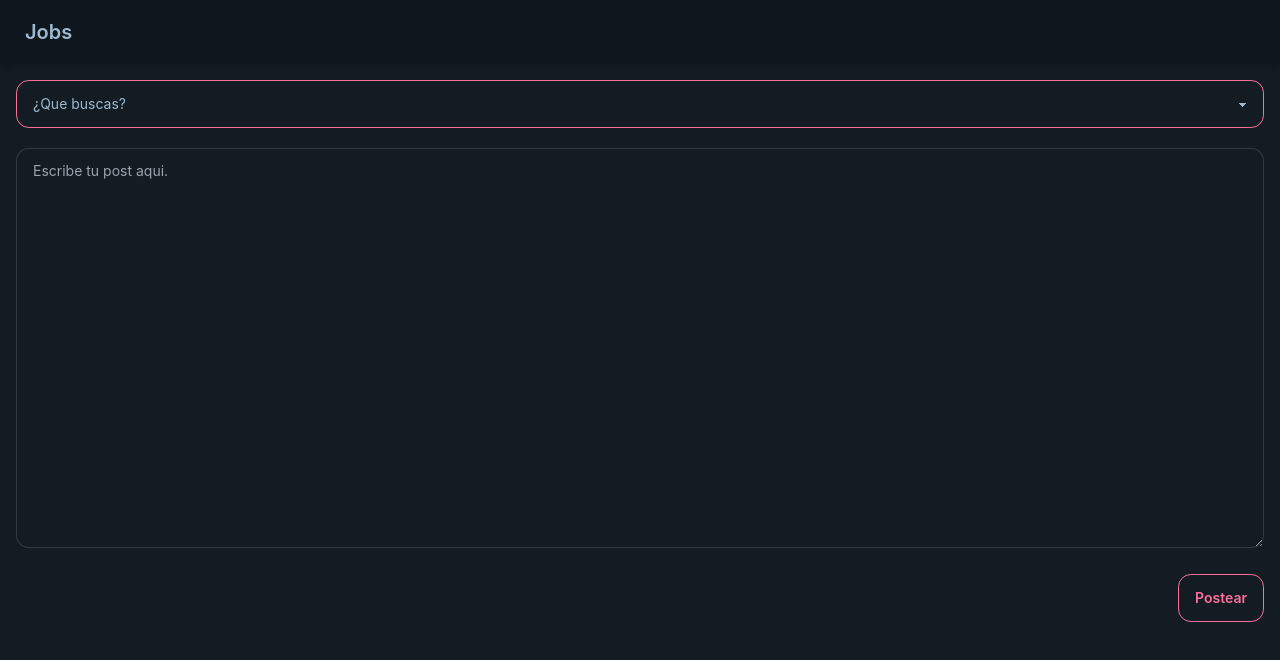
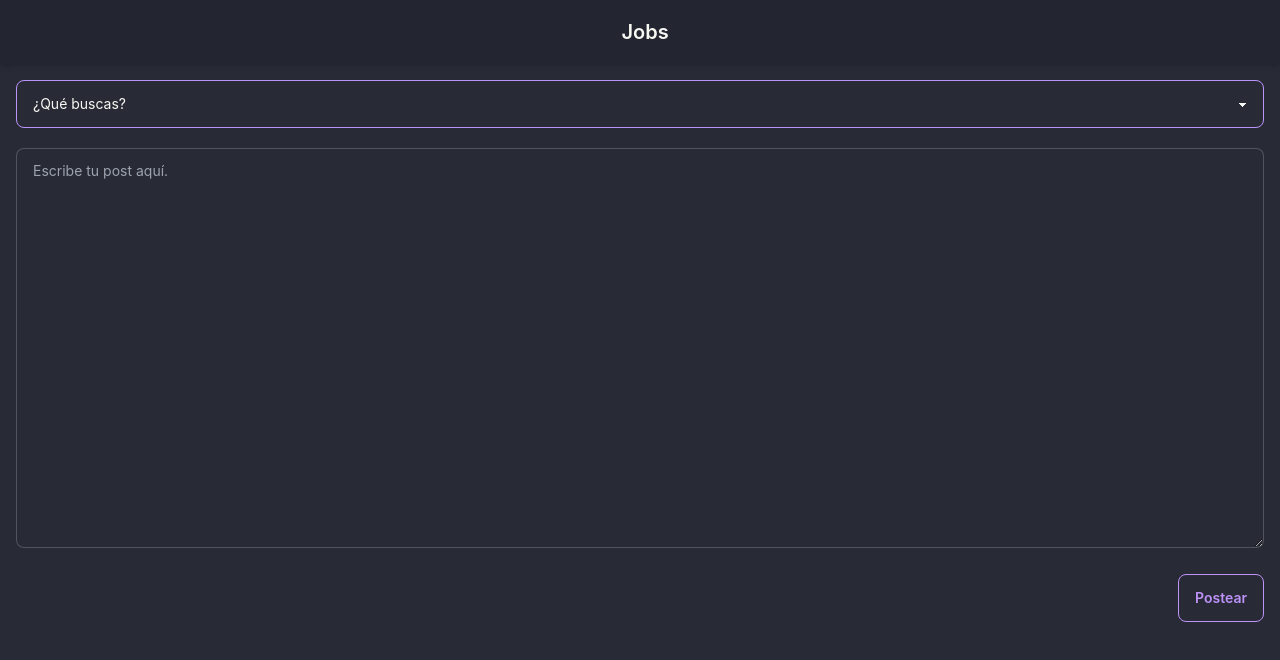
Before and after one commit to SantiagoLombardi/trabajo-mack, a React (Create React App) app: page /Postear in a window 1280 px wide. Shown: the top 660 px of the page. Built offline with nearby package versions, Linux system fonts and the light colour scheme; no server answers.

Commit message:
Add functionality to post, connected with Firestore

```diff
--- a/public/index.html
+++ b/public/index.html
@@ -1,11 +1,11 @@
 <!DOCTYPE html>
-<html lang="en" data-theme="sunset">
+<html lang="en" data-theme="dracula">
   <head>
     <meta charset="utf-8" />
     <link rel="icon" href="%PUBLIC_URL%/favicon.ico" />
     <meta name="viewport" content="width=device-width, initial-scale=1" />
     <!-- <meta name="viewport" content="viewport-fit=cover" /> -->
-    <meta name="theme-color" content="#000000" />
+    <meta name="theme-color" content="#232530">
     <meta
       name="description"
       content="Web site created using create-react-app"
--- a/src/components/layout/Navbar.jsx
+++ b/src/components/layout/Navbar.jsx
@@ -22,7 +22,7 @@ const Navbar = () => {
     <div className="sticky top-0 z-10 shadow-md">
       <div className="navbar bg-base-200 ">
         <div className="flex-1">
-          <Link to="/" className="btn btn-ghost text-xl">
+          <Link to="/" className="btn btn-ghost text-xl " style={{marginLeft:' calc(50vw - 43.475px)' }}>
             Jobs
           </Link>
         </div>
--- a/src/components/pages/subcomponents/Menu.jsx
+++ b/src/components/pages/subcomponents/Menu.jsx
@@ -18,21 +18,21 @@ const Menu = () => {
     <div role="tablist" className="tabs tabs-boxed rounded bg-base-200 pt-2">
       <button
         role="tab"
-        className={`tab ${activeTab === 0 ? 'tab-active' : ''}`}
+        className={`tab ${activeTab === 0 ? 'tab-active' : ''} w-[33vw]`}
         onClick={() => handleTabClick(0)}
       >
         Todo
       </button>
       <button
         role="tab"
-        className={`tab ${activeTab === 1 ? 'tab-active' : ''}`}
+        className={`tab ${activeTab === 1 ? 'tab-active' : ''} w-[33vw]`}
         onClick={() => handleTabClick(1)}
       >
         Trabajar
       </button>
       <button
         role="tab"
-        className={`tab ${activeTab === 2 ? 'tab-active' : ''}`}
+        className={`tab ${activeTab === 2 ? 'tab-active' : ''} w-[33vw]`}
         onClick={() => handleTabClick(2)}
       >
         Contratar
--- a/src/components/pages/subcomponents/Postear.jsx
+++ b/src/components/pages/subcomponents/Postear.jsx
@@ -1,21 +1,89 @@
+import React, { useState } from "react";
+import { useNavigate } from "react-router-dom";
+import { useAuth } from "../../../context/AuthContext";
+import { createPost } from "../../../firebaseConfig";
+
 const Postear = () => {
+  const { currentUser } = useAuth();
+  const [content, setContent] = useState("");
+  const [selectedOption, setSelectedOption] = useState("");
+  const navigate = useNavigate();
+  const [toastOpen, setToastOpen] = useState(false);
+  const [error, setError] = useState(null);
+
+  const handlePostear = async () => {
+    try {
+      // Verificar si hay contenido en el post y si se seleccionó una opción
+      if (!content.trim() || !selectedOption) {
+        setError("El contenido del post y la opción seleccionada son obligatorios");
+        return;
+      }
+      // Crear un nuevo post con el contenido actual, la opción seleccionada y el ID del usuario actual
+      await createPost(currentUser.uid, content);
+      // Limpiar el campo de contenido y la opción seleccionada después de publicar
+      setContent("");
+      setSelectedOption("");
+      console.log("Post creado correctamente");
+      setToastOpen(true);
+      setTimeout(() => {
+        setToastOpen(false);
+        navigate("/");
+      }, 3000); // 3 segundos de espera antes de cerrar el toast y redirigir
+    } catch (error) {
+      console.error("Error al intentar publicar el post:", error);
+      setError("Error al intentar publicar el post: " + error.message);
+    }
+  };
+
   return (
     <>
       <div className="min-h-[80vh] w-full p-4">
         <div className=" w-full ">
-          <select className="select select-secondary w-full ">
-            <option disabled selected>¿Que buscas?</option>
-            <option>Busco Empleados</option>
-            <option>Busco Trabajo</option>
-            <option disabled>Vender (opcion disponible proximamente) </option>
+          <select
+            className="select select-secondary w-full"
+            value={selectedOption}
+            onChange={(e) => setSelectedOption(e.target.value)}
+          >
+            <option disabled value="">
+              ¿Qué buscas?
+            </option>
+            <option value="Busco Empleados">Busco Empleados</option>
+            <option value="Busco Trabajo">Busco Trabajo</option>
+            <option value="Otros">Otros</option>
+            <option disabled>Vender (opción disponible próximamente)</option>
           </select>
-          <textarea className="textarea textarea-bordered min-h-[50vh] w-full my-5" placeholder="Escribe tu post aqui."></textarea>
+          {error && (
+            <div role="alert" className="alert alert-error mt-5 flex" style={{textAlign: '-webkit-left'}}>
+              <svg xmlns="http://www.w3.org/2000/svg" className="stroke-current shrink-0 h-6 w-6" fill="none" viewBox="0 0 24 24"><path strokeLinecap="round" strokeLinejoin="round" strokeWidth="2" d="M10 14l2-2m0 0l2-2m-2 2l-2-2m2 2l2 2m7-2a9 9 0 11-18 0 9 9 0 0118 0z" /></svg>
+              <span>{error}</span>
+            </div>
+          )}
+          <textarea
+            className="textarea textarea-bordered min-h-[50vh] w-full my-5"
+            placeholder="Escribe tu post aquí."
+            value={content}
+            onChange={(e) => setContent(e.target.value)}
+          />
           <div className="flex flex-row-reverse">
-            <button className="btn btn-outline btn-secondary">Postear</button>
+            <button
+              className="btn btn-outline btn-secondary"
+              onClick={handlePostear}
+            >
+              Postear
+            </button>
           </div>
         </div>
       </div>
+      {/* Toast para mostrar mensaje de éxito */}
+      {toastOpen && (
+        <div className="toast toast-top toast-end fixed z-50  mt-[80vh] ">
+          <div className="alert alert-success">
+            <span>Posteo exitoso! Redirigiendo a feed.</span>
+          </div>
+        </div>
+      )}
     </>
   );
 };
+
 export default Postear;
--- a/src/context/AuthContext.js
+++ b/src/context/AuthContext.js
@@ -1,6 +1,6 @@
 import React, { createContext, useContext, useEffect, useState } from 'react';
-import { getAuth, signInWithPopup, GoogleAuthProvider, onAuthStateChanged, signOut } from "firebase/auth";
-
+import { getAuth, signInWithPopup, GoogleAuthProvider, onAuthStateChanged } from "firebase/auth";
+// saque del import a 'signOut' porque no se usaba
 // Crea el contexto de autenticación
 export const AuthContext = createContext();
 
```
